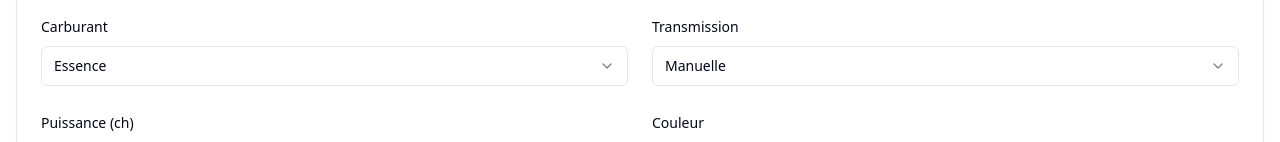
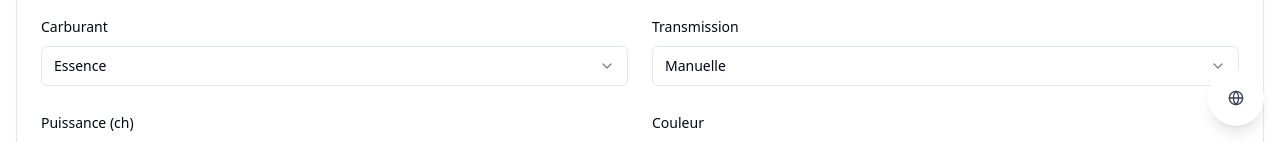
Before and after one commit to Spero1997/preowned-pulse-shop, a React (Vite) app: page /admin in a window 1280 px wide. Shown: the part 658-800 px from the top of the page. Built offline with nearby package versions, Linux system fonts and the light colour scheme.

Commit message:
Add language selection feature
This commit adds a language selection feature to the website.

```diff
--- a/src/components/LanguageSelector.tsx
+++ b/src/components/LanguageSelector.tsx
@@ -9,7 +9,7 @@ import {
 } from "@/components/ui/dropdown-menu";
 import { Globe } from "lucide-react";
 
-export function LanguageSelector() {
+export function LanguageSelector({ variant = "default" }: { variant?: "default" | "icon-only" }) {
   const { i18n } = useTranslation();
   const currentLanguage = i18n.language;
 
@@ -28,6 +28,16 @@ export function LanguageSelector() {
   return (
     <DropdownMenu>
       <DropdownMenuTrigger asChild>
+        {variant === "icon-only" ? (
+          <Button
+            variant="ghost"
+            size="icon"
+            className="text-gray-700 hover:text-autoBlue rounded-full"
+            aria-label="Changer de langue"
+          >
+            <Globe className="h-5 w-5" />
+          </Button>
+        ) : (
           <Button
             variant="outline"
             className="flex items-center gap-2 px-3 py-2 text-gray-700 hover:text-autoBlue"
@@ -37,6 +47,7 @@ export function LanguageSelector() {
               {languages.find(lang => lang.code === currentLanguage)?.label || "Language"}
             </span>
           </Button>
+        )}
       </DropdownMenuTrigger>
       <DropdownMenuContent align="end" className="min-w-[150px]">
         {languages.map((lang) => (
--- /dev/null
+++ b/src/components/LanguageSwitcher.tsx
@@ -0,0 +1,12 @@
+
+import { LanguageSelector } from "./LanguageSelector";
+
+export function LanguageSwitcher() {
+  return (
+    <div className="fixed bottom-4 right-4 z-50">
+      <div className="bg-white rounded-full shadow-lg p-2">
+        <LanguageSelector variant="icon-only" />
+      </div>
+    </div>
+  );
+}
--- a/src/main.tsx
+++ b/src/main.tsx
@@ -3,6 +3,7 @@ import React, { Suspense } from "react";
 import ReactDOM from "react-dom/client";
 import App from "./App.tsx";
 import "./index.css";
+import { LanguageSwitcher } from "./components/LanguageSwitcher.tsx";
 
 // Import i18n configuration before rendering the application
 import "./i18n.ts";
@@ -12,6 +13,7 @@ ReactDOM.createRoot(document.getElementById("root")!).render(
   <React.StrictMode>
     <Suspense fallback={<div className="flex items-center justify-center min-h-screen">Chargement de l'application...</div>}>
       <App />
+      <LanguageSwitcher />
     </Suspense>
   </React.StrictMode>
 );
```
Lines whose indentation alone changed are shown as unchanged.
